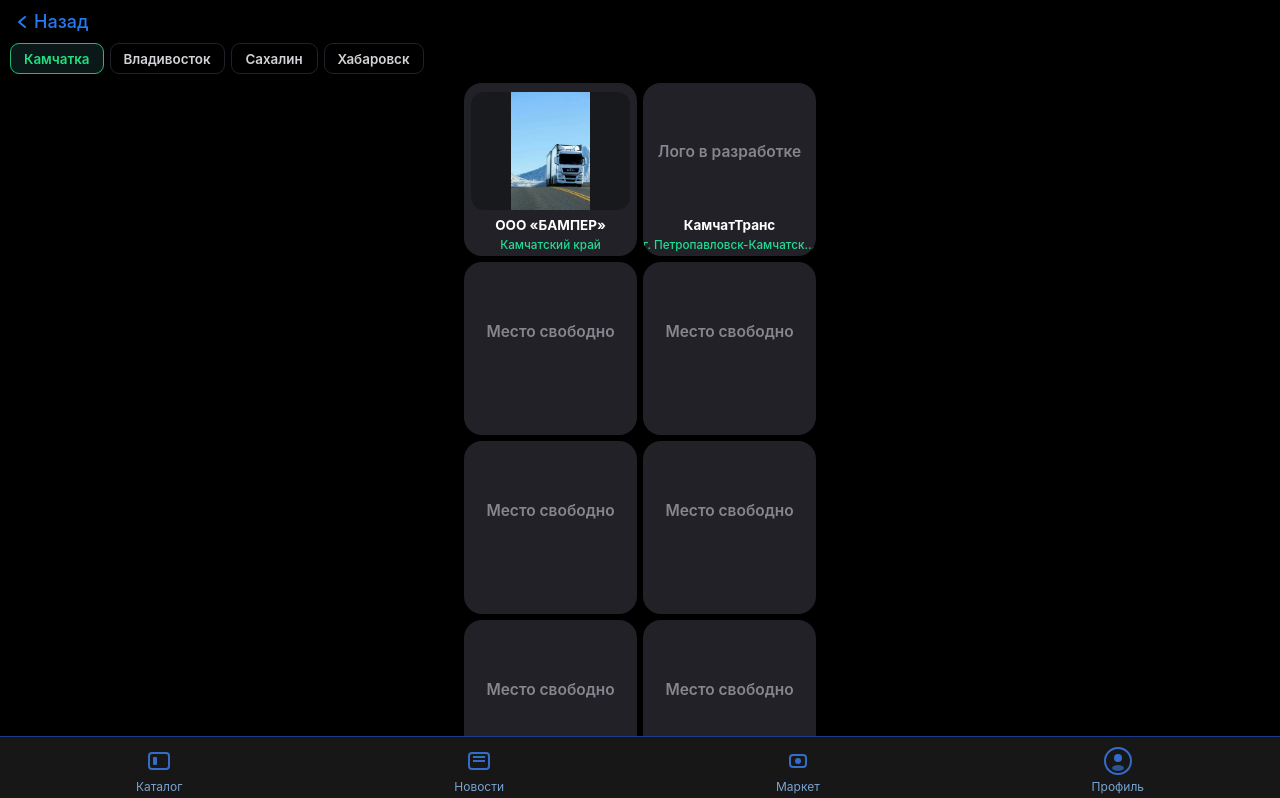
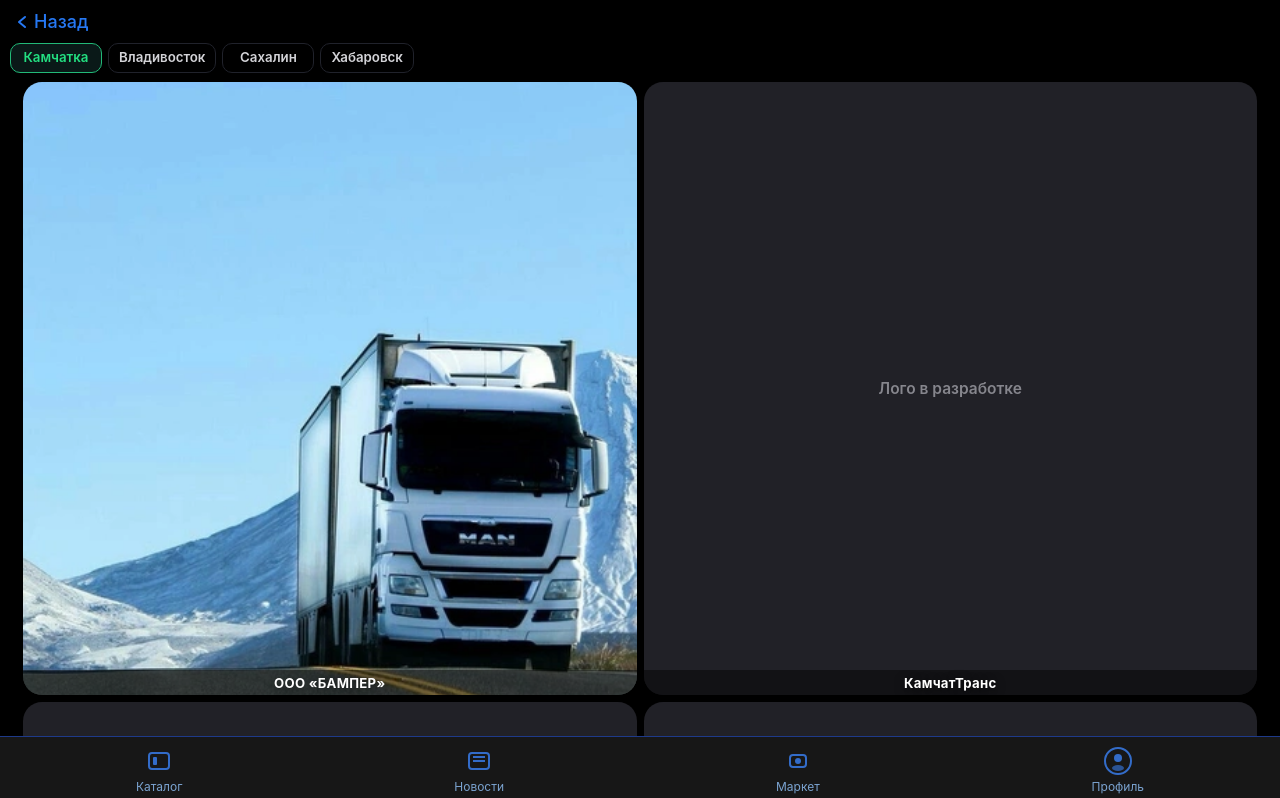
Before and after one commit to AlexSalavat/ikra-miniapp, a React (Create React App) app: page /logistics in a window 1280 px wide. Shown: the top 798 px of the page. Built offline with nearby package versions, Linux system fonts and the light colour scheme.

Commit message:
fix: обновления компонентов, мо

```diff
--- a/src/components/LogisticsShowcase.js
+++ b/src/components/LogisticsShowcase.js
@@ -7,9 +7,9 @@ const FILTERS = [
   { label: "Сахалин", keys: ["Сахалин"] },
   { label: "Хабаровск", keys: ["Хабаровск"] },
 ];
+
 const CARDS_PER_ROW = 2;
-const GAP = 6;
-const CARD_SIZE = `calc((100vw - 28px - ${GAP}px) / 2)`;
+const GAP = 7;
 
 function isMatchByKeys(item, keys) {
   if (!keys || keys.length === 0) return true;
@@ -20,12 +20,12 @@ function isMatchByKeys(item, keys) {
 export default function LogisticsShowcase() {
   const [filter, setFilter] = useState(FILTERS[0].label);
 
-  // Найти ключи для фильтра
   const activeKeys = FILTERS.find(f => f.label === filter)?.keys || [];
-
-  // Отфильтровать по городу/региону
   const filtered = logistics.filter(item => isMatchByKeys(item, activeKeys));
   const cards = filtered.concat(Array(Math.max(0, 10 - filtered.length)).fill({ isEmpty: true }));
+
+  // Размер вычисляем по ширине экрана (чтобы квадраты!)
+  const CARD_SIZE = `calc((100vw - 26px - ${GAP}px) / 2)`;
 
   return (
     <div className="bg-black min-h-screen pt-2 pb-20 flex flex-col items-center">
@@ -52,7 +52,7 @@ export default function LogisticsShowcase() {
         </svg>
         Назад
       </button>
-      {/* Фильтр — всегда в одну строку, прокручиваем если не влезает */}
+      {/* Фильтр */}
       <div style={{
         display: "flex",
         gap: 6,
@@ -73,24 +73,27 @@ export default function LogisticsShowcase() {
             style={{
               background: filter === f.label ? "#0a1918" : "none",
               color: filter === f.label ? "#23df81" : "#d3d3d7",
-              border: `1.3px solid ${filter === f.label ? "#22b978" : "#20222b"}`,
-              borderRadius: 9,
+              border: `1.2px solid ${filter === f.label ? "#22b978" : "#20222b"}`,
+              borderRadius: 10,
               fontWeight: 600,
-              fontSize: 13.4,
-              minWidth: 87,
-              padding: "4.5px 13px",
+              fontSize: 13.3,
+              minWidth: 92,
+              maxWidth: 110,
+              padding: "4px 10px",
               cursor: "pointer",
-              outline: "none"
+              outline: "none",
+              overflow: "hidden",
+              textOverflow: "ellipsis"
             }}
           >
-            {f.label}
+            <span style={{whiteSpace: "nowrap", overflow: "hidden", textOverflow: "ellipsis"}}>{f.label}</span>
           </button>
         ))}
       </div>
       {/* Сетка карточек */}
       <div style={{
         width: "100%",
-        maxWidth: 2 * 174 + GAP + 18,
+        maxWidth: `calc(2 * ${CARD_SIZE} + ${GAP}px)`,
         display: "grid",
         gridTemplateColumns: `repeat(${CARDS_PER_ROW}, minmax(0, 1fr))`,
         gap: GAP,
@@ -98,39 +101,31 @@ export default function LogisticsShowcase() {
         padding: "0 10px"
       }}>
         {cards.map((item, idx) => (
-          <div key={idx}
+          <div
+            key={idx}
             style={{
               background: "#212127",
-              borderRadius: 18,
+              borderRadius: 19,
               width: "100%",
               aspectRatio: "1 / 1",
+              overflow: "hidden",
+              position: "relative",
+              display: "flex",
+              alignItems: "center",
+              justifyContent: "center",
               minHeight: 0,
               minWidth: 0,
-              overflow: "hidden",
-              display: "flex",
-              flexDirection: "column",
-              alignItems: "center",
-              justifyContent: "flex-end",
-              position: "relative"
             }}>
             {/* Фото/лого */}
-            <div style={{
-              width: "100%",
-              height: "74%",
-              display: "flex",
-              alignItems: "center",
-              justifyContent: "center"
-            }}>
             {!item.isEmpty && item.logo
               ? <img
                   src={item.logo}
                   alt={item.name}
                   style={{
-                      width: "92%",
-                      height: "92%",
-                      objectFit: "contain",
+                    width: "100%",
+                    height: "100%",
+                    objectFit: "cover",    // Или попробуй 'contain' если только логотипы
                     background: "#18191c",
-                      borderRadius: 13,
                   }}
                   onError={e => { e.target.src = "/images/no-logo.webp"; }}
                 />
@@ -139,52 +134,28 @@ export default function LogisticsShowcase() {
                   fontSize: 15.5,
                   fontWeight: 600,
                   textAlign: "center",
-                    width: "90%"
+                  width: "100%"
                 }}>{item.isEmpty ? "Место\nсвободно" : "Лого в разработке"}</span>
             }
-            </div>
-            {/* Название и город отдельно — под карточкой */}
+            {/* Название компании — под карточкой! */}
+            {!item.isEmpty && (
               <div style={{
-              width: "100%",
-              background: "none",
-              display: "flex",
-              flexDirection: "column",
-              alignItems: "center",
-              justifyContent: "flex-end",
-              minHeight: 37,
-              marginTop: 0,
-              marginBottom: 2
-            }}>
-              {!item.isEmpty && (
-                <>
-                  <div style={{
+                position: "absolute",
+                left: 0, right: 0, bottom: 0,
+                background: "rgba(0,0,0,0.46)",
                 color: "#fff",
                 fontWeight: 700,
-                    fontSize: 13.5,
+                fontSize: 13.2,
                 textAlign: "center",
+                padding: "6px 5px 5px 5px",
                 width: "100%",
-                    overflow: "hidden",
-                    textOverflow: "ellipsis",
-                    whiteSpace: "nowrap",
-                    marginBottom: 1
+                lineHeight: "1.11",
+                letterSpacing: ".02em",
+                textShadow: "0 2px 10px #0009"
               }}>
                 {item.name}
               </div>
-                  <div style={{
-                    color: "#22db94",
-                    fontWeight: 500,
-                    fontSize: 11.7,
-                    textAlign: "center",
-                    width: "100%",
-                    overflow: "hidden",
-                    textOverflow: "ellipsis",
-                    whiteSpace: "nowrap"
-                  }}>
-                    {item.address?.split(",")[0] || ""}
-                  </div>
-                </>
             )}
-            </div>
           </div>
         ))}
       </div>
```
Lines whose indentation alone changed are shown as unchanged.
